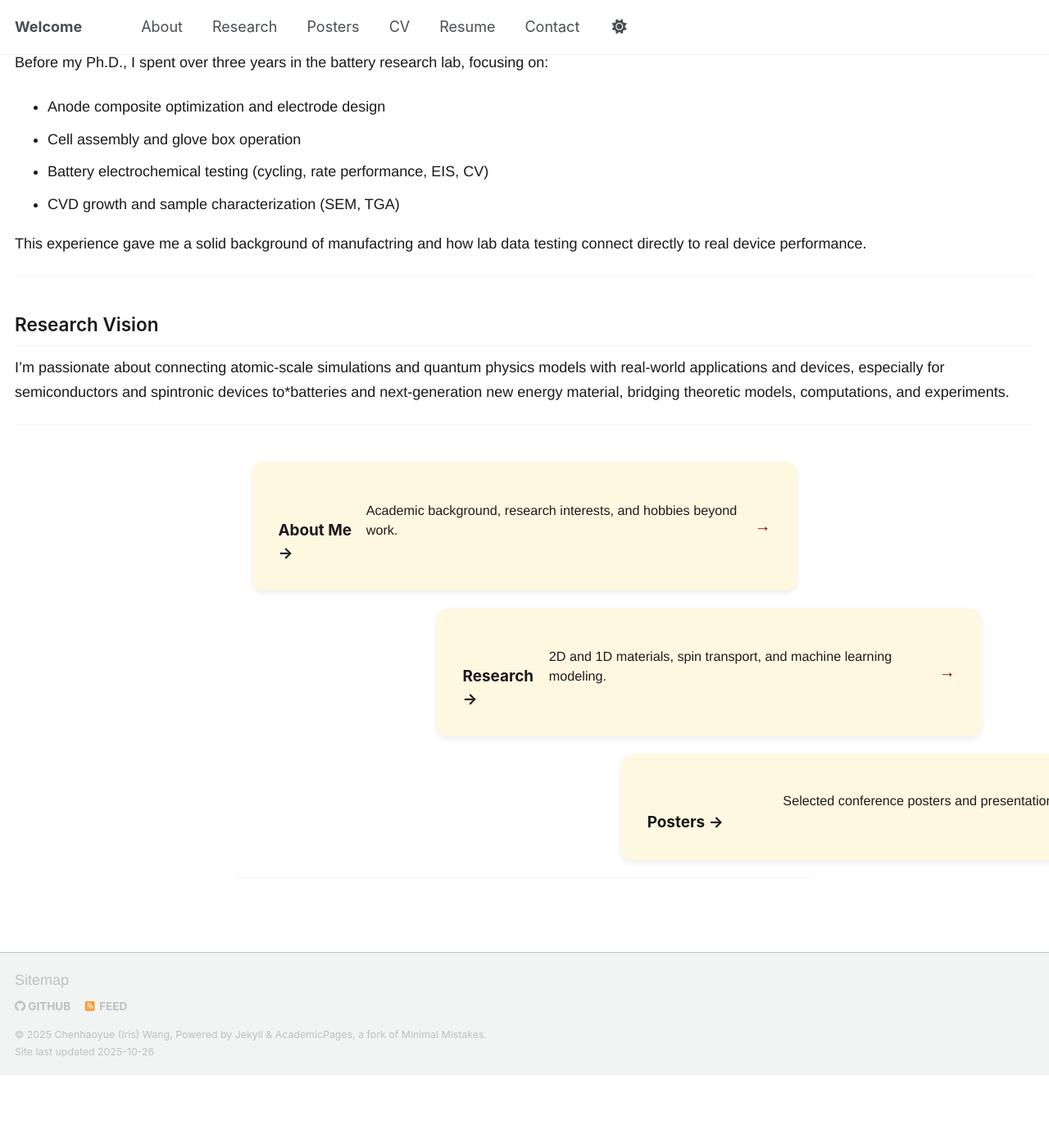
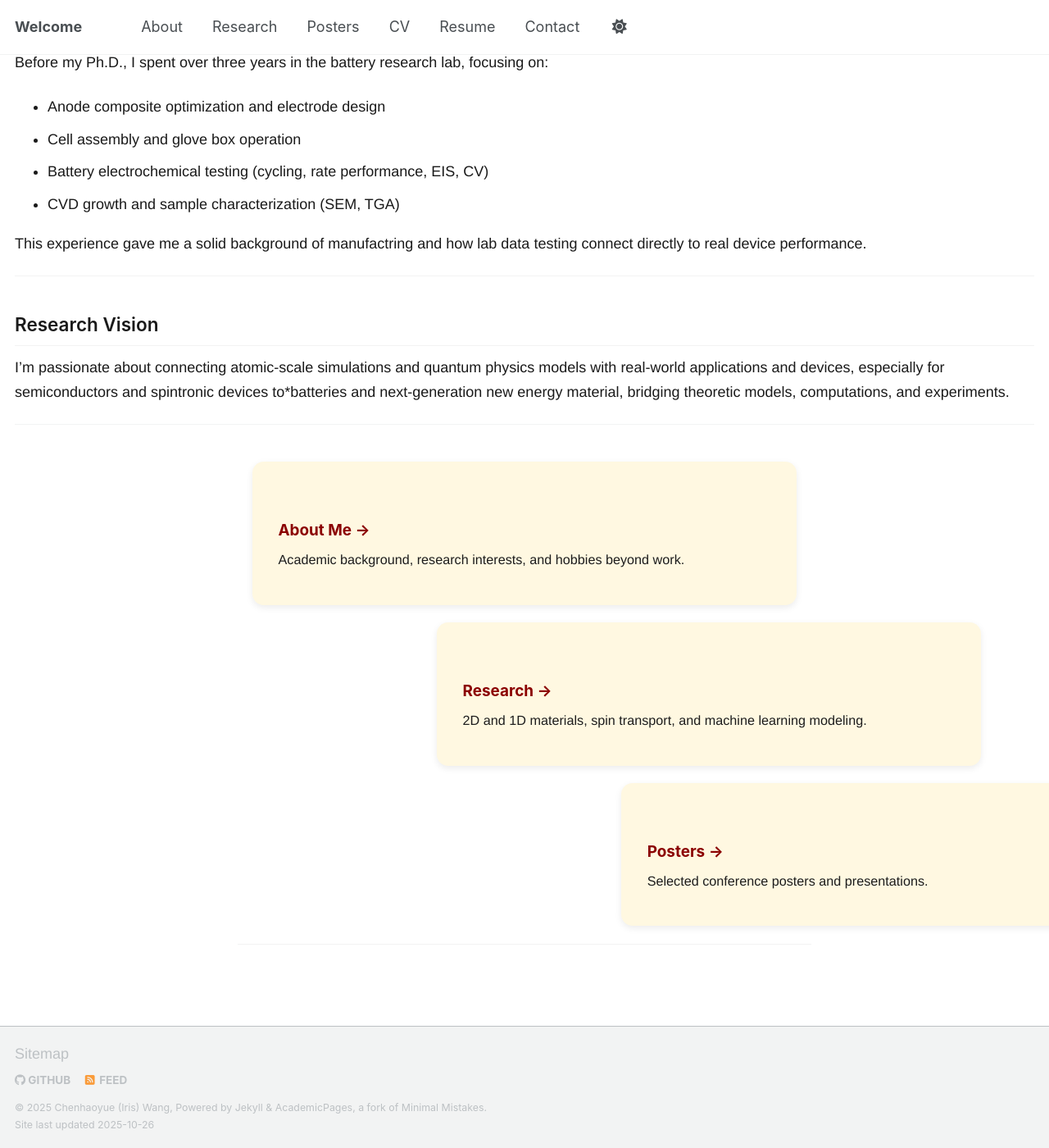
Before and after one commit to Iris-wang-233/Iris-Wang-233.github.io, a Jekyll site: the page built from _pages/index.md, in a window 1280 px wide and 1400 px high, scrolled down 889 px. Shown: the whole window at 82% size. Built offline with Jekyll 4.4.1, drawn with Linux system fonts in a browser that asks for light colours; a script that is not in the unit is left out; before the commit the page ends 2200 px from its top, so only the background shows below that.

Commit message:
Update custom.css

```diff
--- a/assets/css/custom.css
+++ b/assets/css/custom.css
@@ -48,81 +48,48 @@ a:hover {
   font-weight: 600;
 }
 
-/* ====== Wrapper: single column, aligned left ====== */
 .feature__wrapper {
   display: flex;
-  flex-direction: column;   /* stack vertically */
-  align-items: flex-start;  /* left-align all cards */
-  gap: 1.2rem;              /* even spacing between cards */
-  max-width: 700px;         /* card width */
-  margin: 2.5rem auto 2rem auto; /* center block in page */
+  flex-direction: column;
+  align-items: flex-start;
+  gap: 1.2rem;
+  max-width: 700px;
+  margin: 2.5rem auto;
   padding: 0 1rem;
   box-sizing: border-box;
 }
 
-/* ====== Individual cards ====== */
 .feature__item {
-  display: flex;
-  justify-content: space-between; /* title/arrow at ends */
-  align-items: center;
-  width: 100%;
   background: #FFF8E1;
   border-radius: 14px;
   padding: 1.25rem 1.75rem;
   box-shadow: 0 3px 8px rgba(0, 0, 0, 0.08);
   transition: all 0.25s ease;
+  width: 100%;
   text-align: left;
-  box-sizing: border-box;
 }
 
-/* Hover effect */
 .feature__item:hover {
   background-color: #8B0000;
   transform: translateY(-3px);
-  box-shadow: 0 4px 10px rgba(0, 0, 0, 0.15);
+  box-shadow: 0 6px 14px rgba(0, 0, 0, 0.15);
 }
 
-/* ====== Text formatting ====== */
 .feature__item h3 a {
-  color: #1A1A1A;
+  color: #8B0000;
   font-weight: 700;
   font-size: 1.05rem;
   text-decoration: none;
+}
+
+.feature__item:hover h3 a,
+.feature__item:hover p {
+  color: #fff;
 }
 
 .feature__item p {
   color: #1D1D1D;
   font-size: 0.9rem;
   line-height: 1.5;
-  margin-top: 0.3rem;
+  margin-top: 0.4rem;
 }
-
-/* Hover text turns white */
-.feature__item:hover h3 a,
-.feature__item:hover p {
-  color: #fff;
-}
-
-/* ====== Arrow styling ====== */
-.feature__item::after {
-  content: "→";
-  color: #8B0000;
-  font-weight: 700;
-  font-size: 1.1rem;
-  transition: color 0.2s ease;
-}
-
-.feature__item:hover::after {
-  color: #fff;
-}
-
-/* ====== Responsive (mobile) ====== */
-@media (max-width: 600px) {
-  .feature__wrapper {
-    max-width: 100%;
-    padding: 0 1rem;
-  }
-  .feature__item {
-    padding: 1rem 1.25rem;
-  }
-}
```
